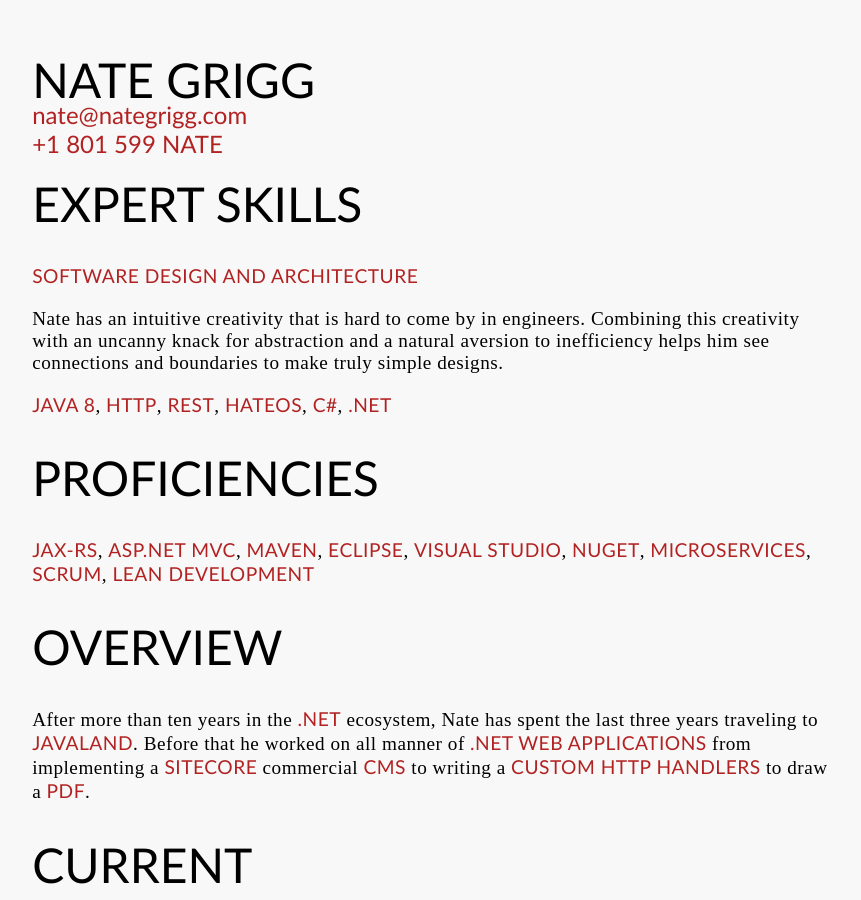
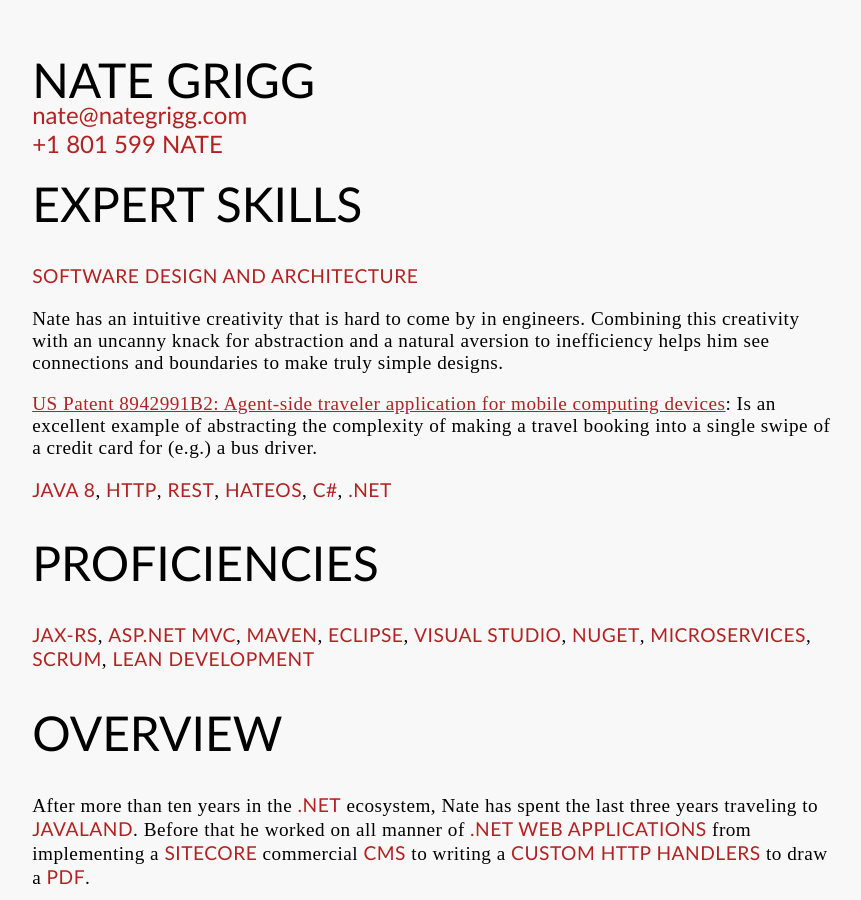
Before and after one commit to n8mob/n8mob.github.io, a Jekyll site: the page built from resume.md, in a window 1280 px wide and 900 px high. Shown: the whole window, without its empty margins (19-880 px from the left). Built offline with Jekyll 4.4.1, drawn with Linux system fonts in a browser that asks for light colours.

Commit message:
Draft patent reference

```diff
--- a/resume.md
+++ b/resume.md
@@ -9,6 +9,8 @@
 **Software Design and Architecture**
 
 Nate has an intuitive creativity that is hard to come by in engineers. Combining this creativity with an uncanny knack for abstraction and a natural aversion to inefficiency helps him see connections and boundaries to make truly simple designs.
+
+[US Patent 8942991B2: Agent-side traveler application for mobile computing devices](https://patents.google.com/patent/US8942991B2/en): Is an excellent example of abstracting the complexity of making a travel booking into a single swipe of a credit card for (e.g.) a bus driver.
 
 **Java 8**, **HTTP**, **REST**, **HATEOS**, **C#**, **.NET**
 
```
